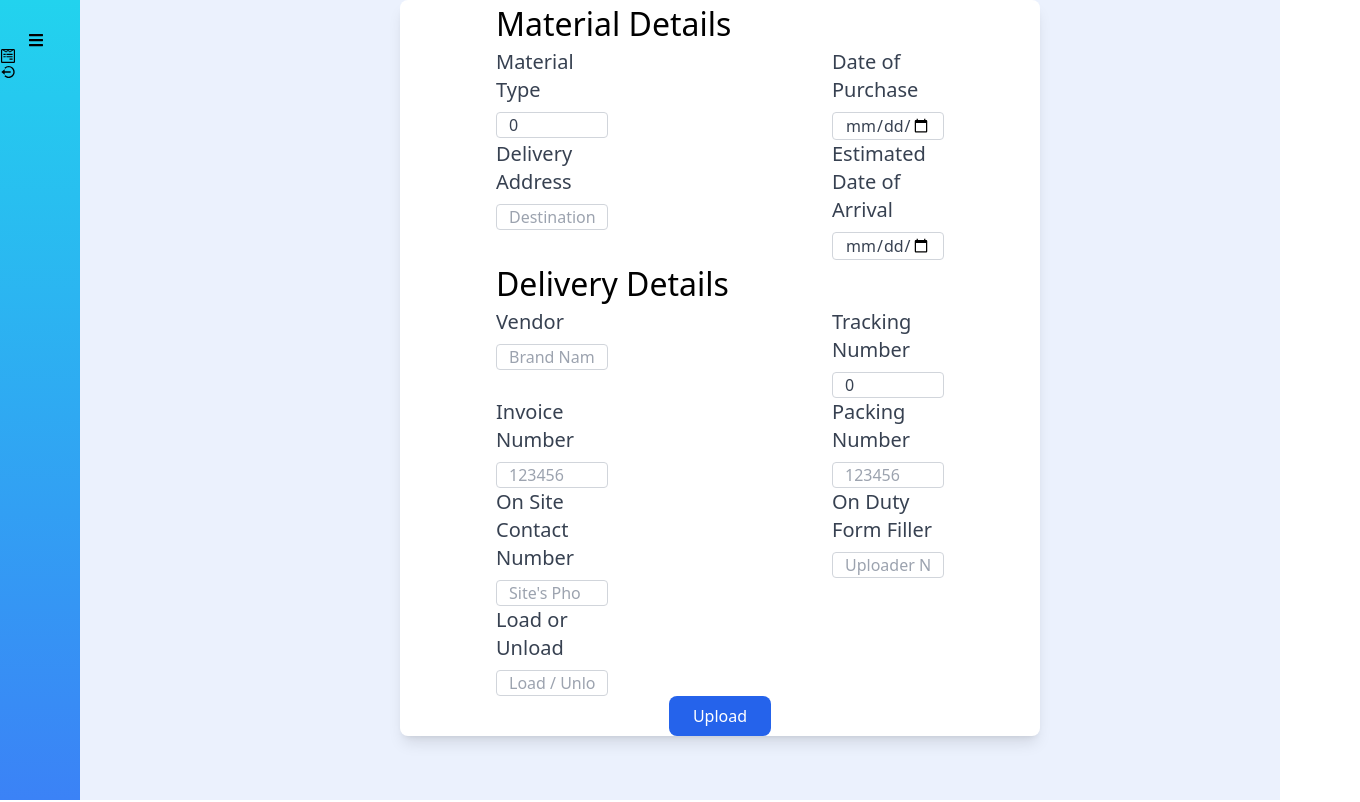
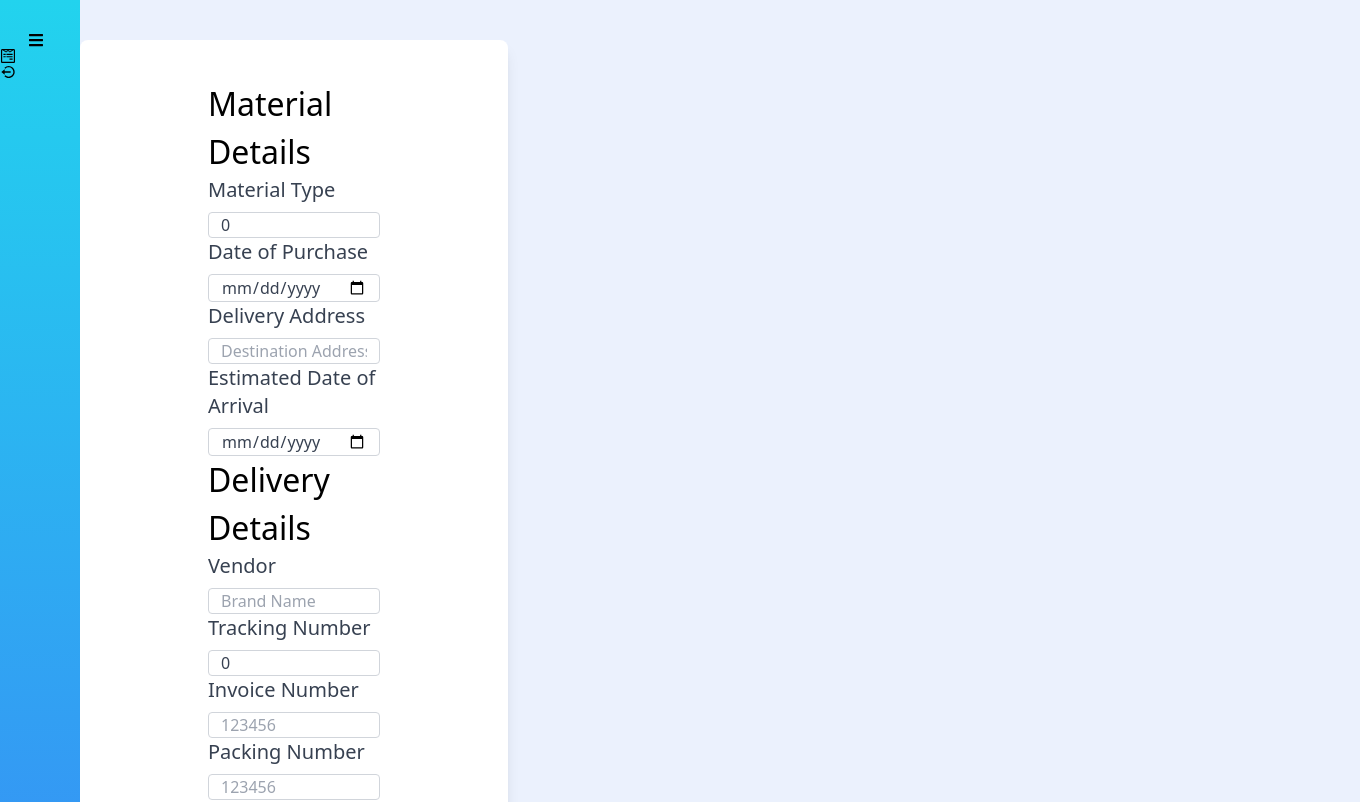
Before and after one commit to Xeril-Lala/Hex-Logistics, a React (Create React App) app: page /login in a window 1280 px wide. Shown: the top 802 px of the page, 1360 px wide, since content can reach past the window. Built offline with nearby package versions, Linux system fonts and the light colour scheme; what @microsoft/signalr would draw is missing.

Commit message:
half-worked commit

```diff
--- a/src/components/form/Form.css
+++ b/src/components/form/Form.css
@@ -26,3 +26,7 @@ input{
     m-0
     focus:text-gray-700 focus:bg-white focus:border-blue-300 focus:outline-none
 }
+
+/*
+bg-white h-full w-10/12 p-0 px-24 mr-auto ml-auto place-items-center rounded-lg shadow-lg grid grid-cols-2 gap-x-56 gap-y-0
+*/
--- a/src/components/form/Form.jsx
+++ b/src/components/form/Form.jsx
@@ -37,8 +37,8 @@ const Form = () => {
 
 console.log(Date.new);
   return (
-    <div className="bg-red w-screen">
-      <div className="bg-white h-5/6 w-3/6 px-24 mr-auto ml-auto place-items-center rounded-lg shadow-lg grid grid-cols-2 gap-x-56 gap-y-0">
+    <div className="h-full w-full pt-10 overflow-hidden">
+      <div className="bg-white w-5/6 place-items-center rounded-lg shadow-lg px-32 py-10">
 
           <div class="box col-span-2 text-left text-3xl">Material Details</div>
 
--- a/src/components/sideBar/Sidebar.jsx
+++ b/src/components/sideBar/Sidebar.jsx
@@ -31,7 +31,7 @@ const Sidebar = ({children}) => {
   ]
   return (
 
-      <div className="flex h-screen">
+      <div className="flex h-full">
         { isLogged &&
          <div style={{width: isOpen ? "350px" : "80px"}} className="bg-gradient-to-b from-cyan-400 to-blue-500">
              <div className="top_section">
--- a/src/index.css
+++ b/src/index.css
@@ -1,7 +1,7 @@
 @tailwind base;
 @tailwind components;
 @tailwind utilities;
-/*
+
 html{
     @apply
     bg-[#ebf1fd]
@@ -9,4 +9,4 @@ html{
     h-full;
   }
   body{
-  }*/
+  }
```
